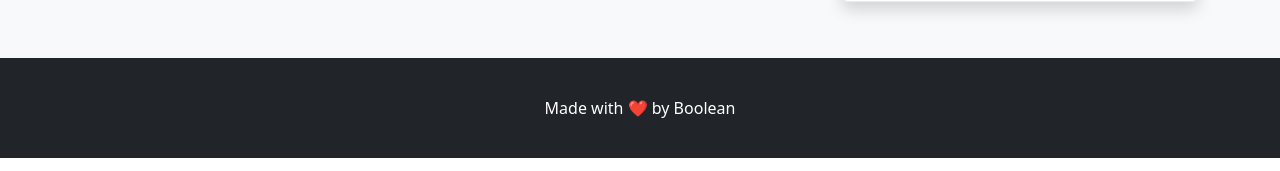
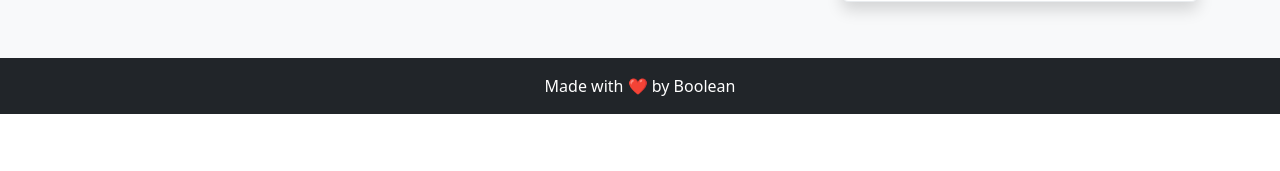
Before and after one commit to Alberto-Monaco/react-props, a React (Vite) app: page / in a window 1280 px wide. Shown: the part 626-797 px from the top of the page. Built offline with nearby package versions, Linux system fonts and the light colour scheme.

Commit message:
fix css footer

```diff
--- a/src/index.css
+++ b/src/index.css
@@ -9,8 +9,6 @@ img {
 
 footer {
     background-color: #333333;
-    padding: 1rem;
-    min-height: 100px;
     align-items: center;
     text-align: center;
     display: flex;
```
